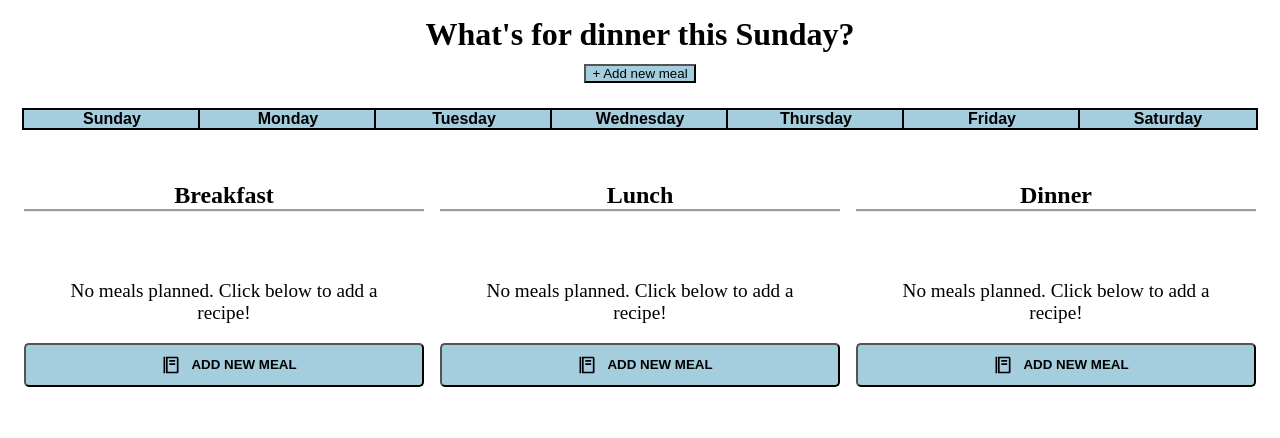
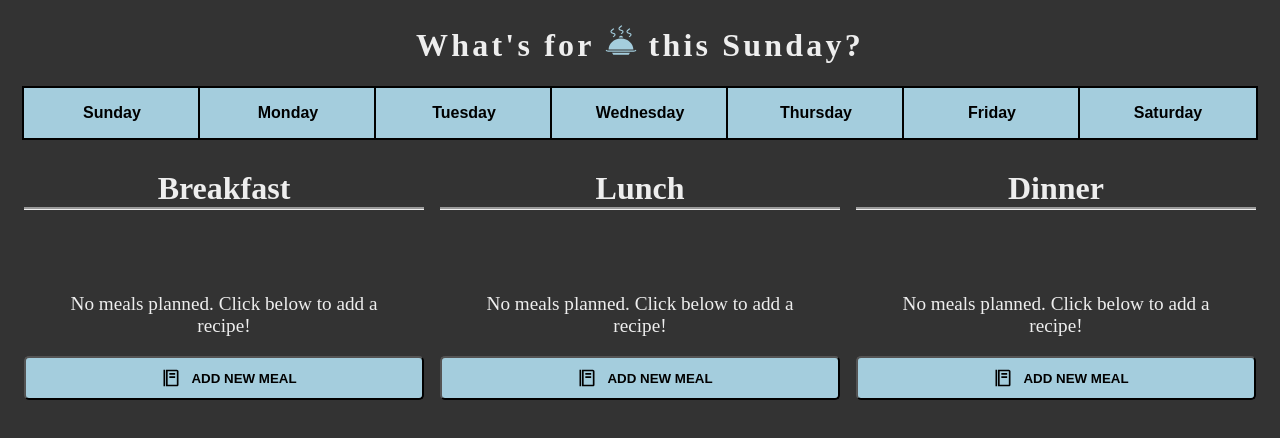
Before and after one commit to jacastanon01/mealplanner, a React (Vite) app: page /overview in a window 1280 px wide. Shown: the top 438 px of the page. Built offline with nearby package versions, Linux system fonts and the light colour scheme.

Commit message:
refactored css

```diff
--- a/src/App.jsx
+++ b/src/App.jsx
@@ -16,9 +16,9 @@ function App() {
     <main style={{ margin: "0 0.5em" }}>
       <Header />
       <section className="container">
-        <aside>
+        <nav>
           <WeekList days={days} meals={allMeals} />
-        </aside>
+        </nav>
         {/* <section className="planner-container"> */}
         {/* <h1>{allMeals[currentDay].day}</h1> */}
         <Planner />
--- a/src/components/Header.jsx
+++ b/src/components/Header.jsx
@@ -4,6 +4,8 @@ import { useSelector, useDispatch } from "react-redux";
 import Modal from "./modal/Modal";
 import { selectDay } from "../slices/currentDaySlice";
 import WeekList from "./WeekList";
+import { GiHotMeal } from "react-icons/gi";
+import classes from "./Header.module.css";
 
 function Header() {
   const dispatch = useDispatch();
@@ -30,13 +32,16 @@ function Header() {
     return <Modal />;
   }
   return (
-    <header>
-      <h1 className="header-title">
-        What{`'`}s for dinner this {allMeals[currentDay].day}?
+    <header className={classes.header}>
+      <h1>
+        What{`'`}s for <GiHotMeal /> this {allMeals[currentDay].day}?
       </h1>
-      <button className="add-btn" onClick={handleModal}>
-        {/* {width > 700 ? "+ Add new meal" : "+"} */}+ Add new meal
-      </button>
+      {/* <div className={classes.icon}>
+        <GiHotMeal />
+      </div> */}
+      {/* <button className="add-btn" onClick={handleModal}>
+       + Add new meal
+      </button> */}
     </header>
   );
 }
--- /dev/null
+++ b/src/components/Header.module.css
@@ -0,0 +1,19 @@
+.header {
+  display: flex;
+  justify-content: center;
+  flex-direction: column;
+  align-items: center;
+  margin: 1.5em;
+  letter-spacing: 0.2em;
+  /* font-size: 3em;
+  font-weight: 700; */
+  /* border-bottom-style: groove; */
+}
+
+.header h1 {
+  text-align: center;
+}
+
+.header svg {
+  color: var(--primary);
+}
--- a/src/components/Planner.jsx
+++ b/src/components/Planner.jsx
@@ -24,9 +24,8 @@ function Planner() {
   }
 
   function handleClick(mealTime) {
-    console.log(mealTime);
     dispatch(setCurrentMeal(mealTime));
-    dispatch(openModal({ day, mealTime }));
+    dispatch(openModal());
   }
 
   function onDeleteMeal(mealTime) {
--- a/src/components/Planner.module.css
+++ b/src/components/Planner.module.css
@@ -1,8 +1,4 @@
 @media only screen and (min-width: 320px) and (max-width: 491px) {
-  .container {
-    flex-direction: column;
-    overflow-y: scroll;
-  }
   .week-list {
     flex-direction: row;
     justify-content: space-evenly;
@@ -29,11 +25,6 @@
 }
 
 @media screen and (min-width: 492px) {
-  .container {
-  }
-  .container aside {
-    flex: 1;
-  }
   .week-list {
     flex-direction: column;
     height: 100%;
@@ -56,21 +47,14 @@
   }
 
   .meal h1 {
-    font-size: 1.5em;
-    margin-bottom: 2em;
+    font-size: 2em;
+    margin: 1em 0 2em;
   }
 
   .meal__button {
     width: 100%;
   }
 }
-
-/* .meals-grid {
-  display: grid;
-  align-items: center;
-  grid-template-columns: repeat(auto-fill, minmax(300px, 1fr));
-  gap: 1em;
-} */
 
 .planner-container {
   display: flex;
--- a/src/components/WeekList.module.css
+++ b/src/components/WeekList.module.css
@@ -5,14 +5,16 @@
   .week-list {
     display: none;
   }
+  .dropdown {
+    position: sticky;
+    top: 0;
+  }
+
   .dropdown select {
     width: 100%;
     font-size: 1em;
     font-weight: 600;
-    padding: 0.5em 0.3em;
-  }
-  .dropdown select option {
-    background: blue;
+    padding: 0.6em;
   }
 }
 
@@ -44,6 +46,11 @@
   outline: 2px solid black;
   align-self: center;
   padding: 0 0.4em;
+  height: 50px;
+}
+
+.week-list li:focus {
+  background: #eee;
 }
 
 .day-btn {
--- a/src/index.css
+++ b/src/index.css
@@ -5,83 +5,15 @@
   --primary: #a4cddd;
 }
 
+body {
+  background: #333;
+  color: #eee;
+}
+
 button {
   background: var(--primary);
 }
 
-/* TODO Refactor into css modules and wrap in main element*/
-
-@media only screen and (min-width: 320px) and (max-width: 491px) {
-  .container {
-    flex-direction: column;
-    overflow-y: scroll;
-  }
-  .week-list {
-    flex-direction: row;
-    justify-content: space-evenly;
-  }
-
-  .meals-container {
-    flex-direction: column;
-  }
-
-  .meal {
-    height: 100%;
-  }
+.container {
+  margin: 0 1em;
 }
-
-@media screen and (min-width: 492px) {
-  .container {
-    gap: 2em;
-  }
-  .container aside {
-    flex: 1;
-  }
-  .week-list {
-    height: 100%;
-  }
-  .week-list li {
-    height: 100%;
-    width: 100%;
-    /* border-bottom-style: groove; */
-  }
-  .planner-container {
-    flex: 4;
-  }
-
-  .meals-container {
-    justify-content: space-evenly;
-  }
-
-  .meal {
-    flex: 1;
-    margin: 0.5em;
-    text-align: center;
-  }
-}
-
-header {
-  display: flex;
-  justify-content: center;
-  margin-bottom: 1em;
-  flex-direction: column;
-  align-items: center;
-  margin: 1em;
-  /* border-bottom-style: groove; */
-}
-
-.header-title {
-}
-
-.add-btn {
-  padding: 0 0.5em;
-  cursor: pointer;
-  margin: 0.7rem 0;
-}
-
-.container {
-  display: grid;
-  height: 90vh;
-  margin: 0 1em;
-  grid-template-rows: 2.5em 1fr;
-}
```
